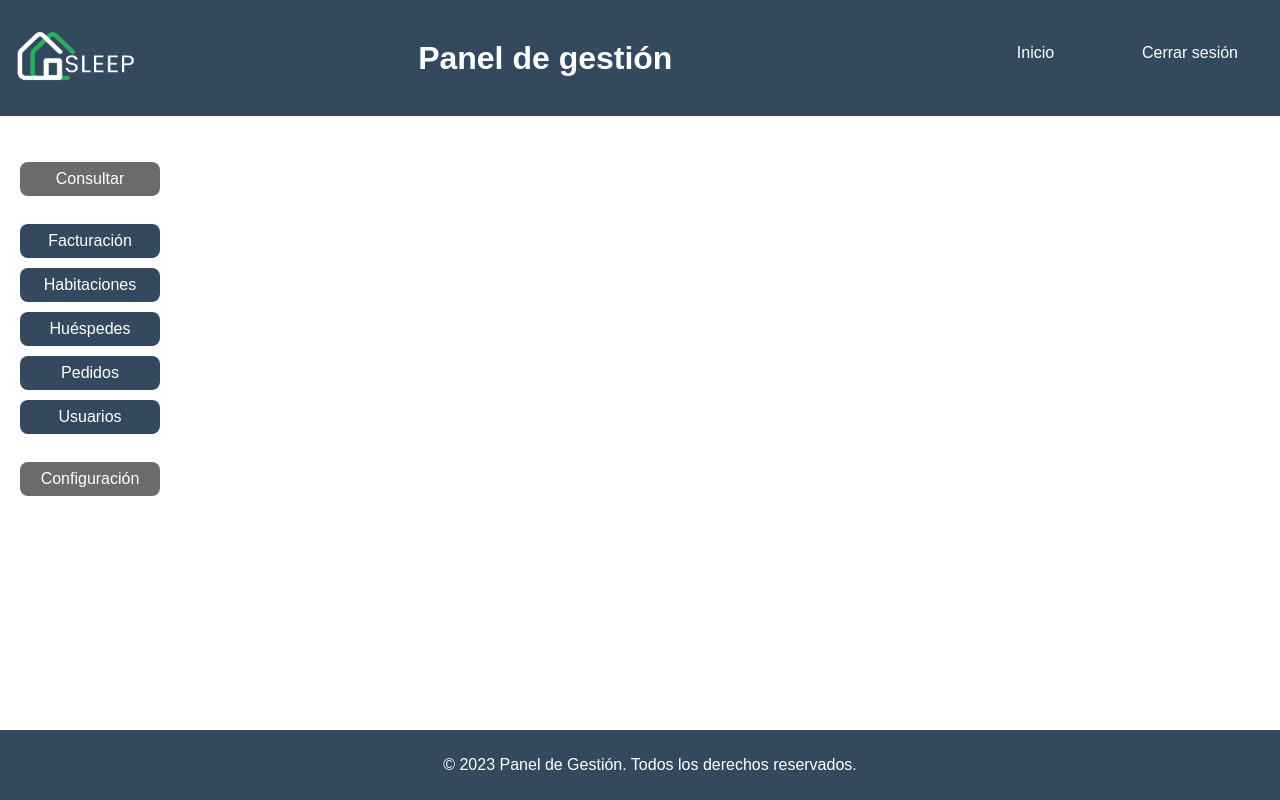
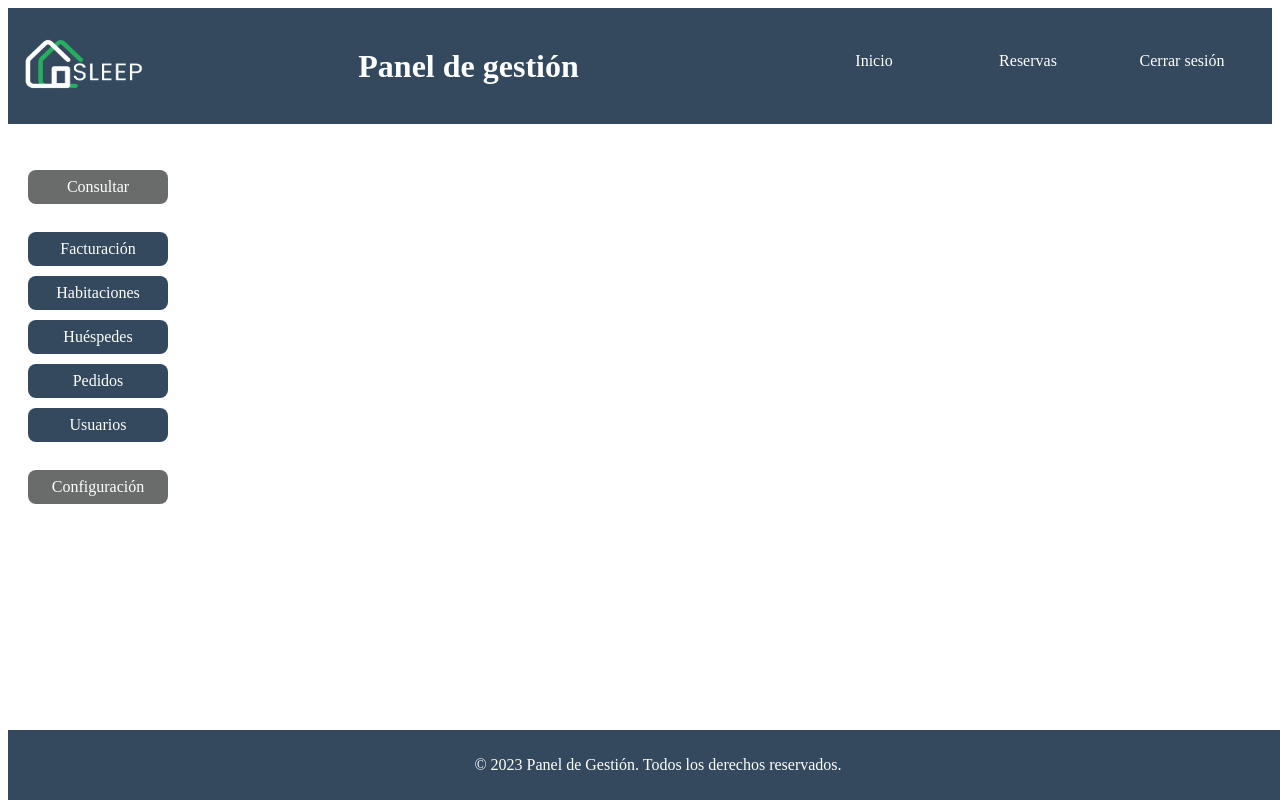
Before and after one commit to JonathanAristizabal/hotel, a PHP site: page /panel_gestor.php in a window 1280 px wide. Run offline with PHP 8.4, Linux system fonts and the light colour scheme; data comes from the database, SQL or seed files in the repository.

Commit message:
se crea pag reservas y css

```diff
--- a/css/panel_gestor.css
+++ b/css/panel_gestor.css
@@ -1,4 +1,4 @@
-/* Estilos para la barra de navegación principal */
+Estilos para la barra de navegación principal
 body {
     font-family: Arial, sans-serif;
     margin: 0;
--- a/panel_gestor.php
+++ b/panel_gestor.php
@@ -25,6 +25,7 @@ $result = $conn->query($sql);
         <nav class="navegacion">
             <ul>
                 <li><a href="index.php">Inicio</a></li>
+                <li><a href="reservas.php">Reservas</a></li>
                 <li><a href="logout.php">Cerrar sesión</a></li>
             </ul>
         </nav>
```
